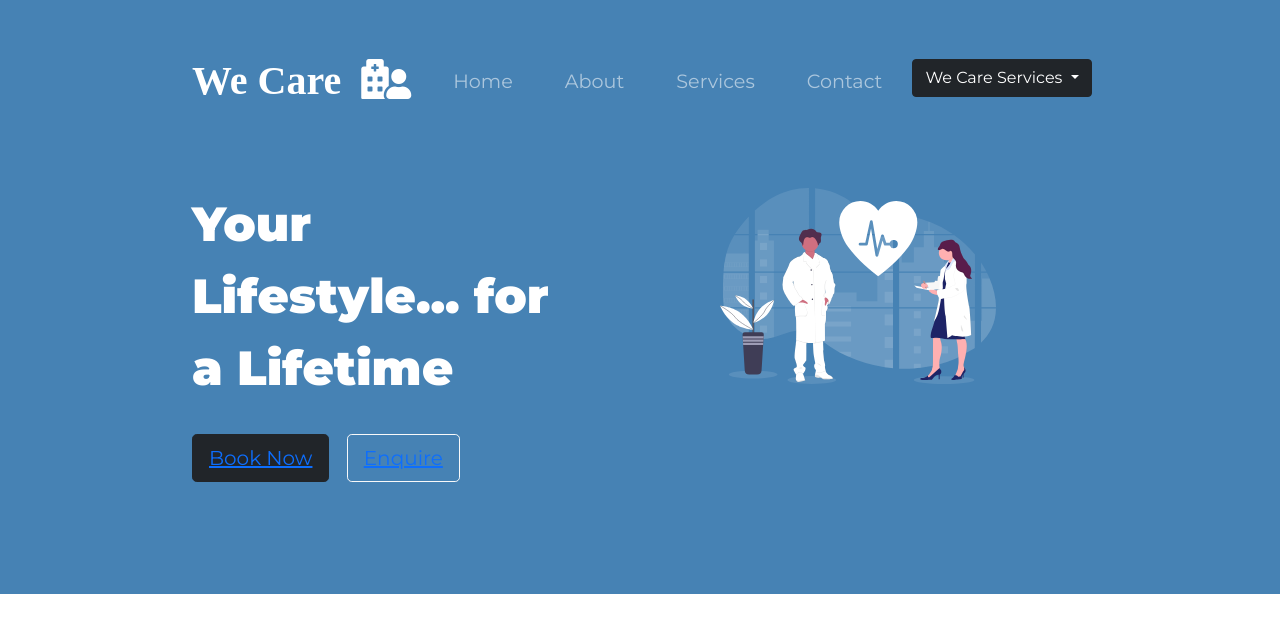
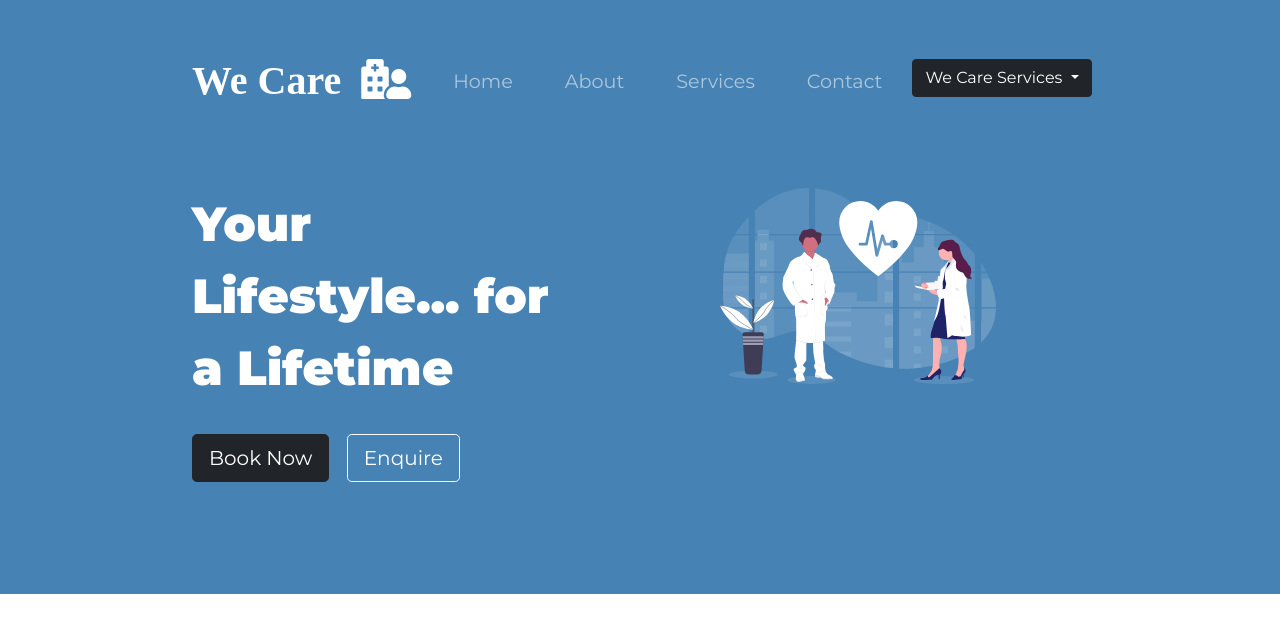
Before and after one commit to Ritik-675/we-care, a PHP site: page /home.html in a window 1280 px wide. Shown: the top 640 px of the page. Run offline with PHP 8.4, Linux system fonts and the light colour scheme; some libraries are stand-ins or nearby versions.

Commit message:
Update styles.css

```diff
--- a/css/styles.css
+++ b/css/styles.css
@@ -166,3 +166,7 @@ h2 {
     font-size: 3rem;
     padding: 5%;
 }
+a{
+  text-decoration: none;
+  color: #fff;
+}
```
